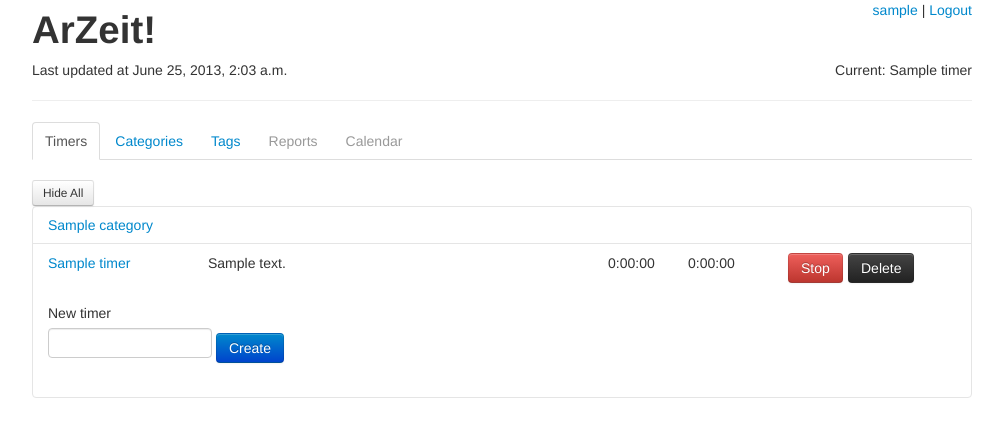
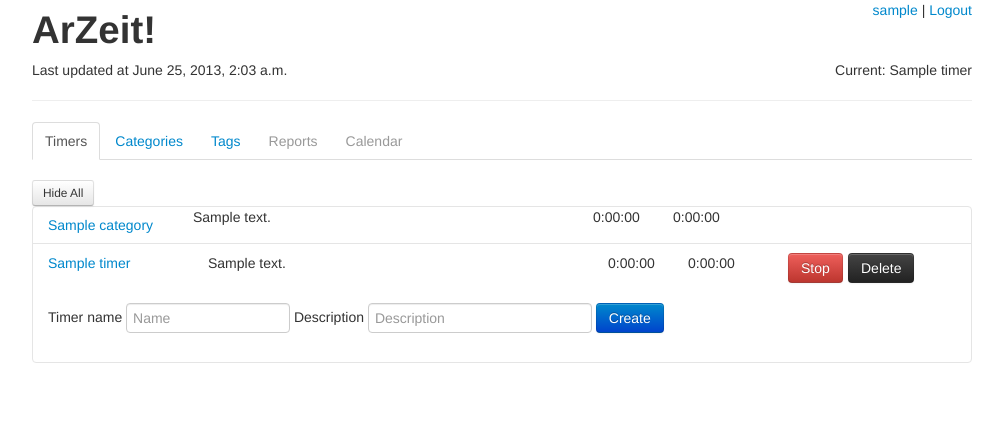
Before and after one commit to peap/djarzeit, a Django app: page /timers/ in a window 1280 px wide. Shown: the top 437 px of the page, without its empty margins (138-1141 px from the left). Run offline with Django 3.2, Linux system fonts and the light colour scheme; a user stored in the database is signed in; tables that the repository leaves empty hold one stand-in row (values such as "Sample post"); some libraries are stand-ins or nearby versions.

Commit message:
adding description to new timer creation

```diff
--- a/djarzeit/templates/timers/listing.html
+++ b/djarzeit/templates/timers/listing.html
@@ -1,10 +1,24 @@
 {% load timer_tags %}
 <div class="accordion-group">
     <div class="accordion-heading">
-        <a class="accordion-toggle" data-toggle="collapse" data-parent="accordion{{ cat.id }}"
-           href="#accordion_category_{{ cat.id }}">
-            {{ cat.name }}
-        </a>
+        <div class="row">
+            <div class="span2">
+                <a class="accordion-toggle" data-toggle="collapse"
+                   data-parent="accordion{{ cat.id }}"
+                   href="#accordion_category_{{ cat.id }}">
+                    {{ cat.name }}
+                </a>
+            </div>
+            <div class="span5">
+                {{ cat.description }}
+            </div>
+            <div class="span1">
+                {{ cat.last_week|format_timedelta }}
+            </div>
+            <div class="span1">
+                {{ cat.today|format_timedelta }}
+            </div>
+        </div>
     </div>
     <div id="accordion_category_{{ cat.id }}" class="accordion-body collapse in">
         <div class="accordion-inner">
@@ -33,7 +47,7 @@
                     </div>
                     <div class="span1">
                         <form method="post" action="{% url 'startstop' id=timer.id %}"
-                              class="startstop_form form-inline">
+                              class="form-inline startstop_form">
                             {% csrf_token %}
                             {% if timer.active %}
                                 <button class="btn btn-danger btn-span"
@@ -50,7 +64,7 @@
                     </div>
                     <div class="span1">
                         <form method="post" action="{% url 'delete_timer' id=timer.id %}"
-                              class="delete_timer_form form-inline">
+                              class="form-inline delete_timer_form">
                             {% csrf_token %}
                             <button type="submit" class="btn btn-inverse">Delete</button>
                         </form>
@@ -65,12 +79,18 @@
             {% endfor %}
                 <div class="row">
                     <div class="span12">
-                        <form id="new_timer_{{ cat.id }}" method="post"
+                        <form id="new_timer_{{ cat.id }}" method="post" class="form-inline"
                               action="{% url 'new_timer' %}">
                             {% csrf_token %}
-                            <label for="timer_name">New timer</label>
                             <input type="hidden" name="category_id" value="{{ cat.id }}" />
-                            <input type="text" name="timer_name" class="input input-medium" />
+                            <label for="timer_name_{{ cat.id }}" aria-hidden="true"
+                                   class="accessibility">Timer name</label>
+                            <input type="text" name="timer_name" id="timer_name_{{ cat.id }}"
+                                   class="input input-medium" placeholder="Name" required>
+                            <label for="timer_desc_{{ cat.id }}" aria-hidden="true"
+                                   class="accessibility">Description</label>
+                            <input type="text" name="timer_desc" id="timer_desc_{{ cat.id }}"
+                                   class="input input-large" placeholder="Description">
                             <button type="submit" class="btn btn-primary" id="new_timer_btn">
                                 Create
                             </button>
--- a/timers/views.py
+++ b/timers/views.py
@@ -31,6 +31,7 @@ def timers(request):
 def new_timer(request):
     category_id = request.POST.get('category_id')
     name = request.POST.get('timer_name')
+    desc = request.POST.get('timer_desc')
     if not category_id:
         messages.error(request, 'Please choose a category for this new timer.')
         return redirect('timers')
@@ -42,6 +43,7 @@ def new_timer(request):
     timer = Timer()
     timer.category = category
     timer.name = name
+    timer.description = desc
     timer.full_clean()
     timer.save()
     messages.success(request, 'Created a new timer.')
```
